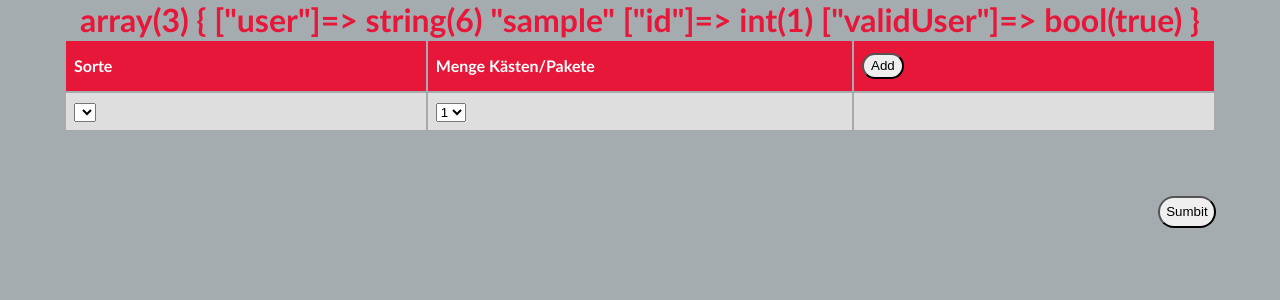
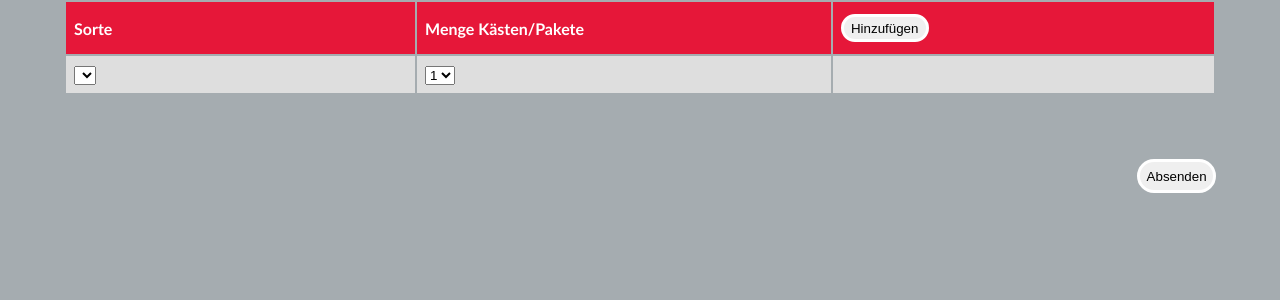
Before and after one commit to G3ndan/GetraenkeMaster, a PHP site: page / in a window 1280 px wide. Shown: the part 128-428 px from the top of the page. Run offline with PHP 8.4, Linux system fonts and the light colour scheme; the visitor is signed in with stand-in values (Sample User, id 1); data that the repository does not hold is empty; some libraries are stand-ins or nearby versions.

Commit message:
Add files via upload

```diff
--- a/PHP/list.php
+++ b/PHP/list.php
@@ -1,3 +1,3 @@
 <?php
-$list = ["db", "email", "form", "list", "options", "stats", "newUser", "authenticate", "checkMail", "changePw", "logout"];
+$list = ["db","email","form", "list", "options", "stats", "newUser", "authenticate", "checkMail", "changePw", "logout"];
 ?>
--- a/PHP/menu.php
+++ b/PHP/menu.php
@@ -4,14 +4,14 @@ echo "<header>
     <a class='bt-menu'><i class='fas fa-bars'></i></a>
   <nav>
     <ul>
-      <li><a href='index.php'><i class='fas fa-home'></i>Home</a></li>
-      <li><a href='chart.php'><i class='far fa-chart-bar'></i>Stats</a></li>
+      <li><a href='index.php'><i class='fas fa-home'></i>Index</a></li>
+      <li><a href='chart.php'><i class='far fa-chart-bar'></i>Statistik</a></li>
       ";
       if($_SESSION['id'] == 1){
-        echo "<li><a href='addUser.php'><i class='fas fa-user'>Add User</i></a></li>";
+        echo "<li><a href='addUser.php'><i class='fas fa-user'>Benutzer Hinzufügen</i></a></li>";
       }
-      echo "<li><a href='changePassword.php'><i class='fas fa-lock'></i>Change Password</a></li>
-      <li><a href='deauth.php'><i class='fas fa-power-off'></i>Log Out</a></li>
+      echo "<li><a href='changePassword.php'><i class='fas fa-lock'></i>Passwort ändern</a></li>
+      <li><a href='deauth.php'><i class='fas fa-power-off'></i>Abmelden</a></li>
     </ul>
   </nav>
 </div>
--- a/PHP/newUser.php
+++ b/PHP/newUser.php
@@ -1,4 +1,5 @@
 <?php
+error_reporting(0);
 session_start();
 if(isset($_SESSION['id']) && $_SESSION['id'] == 1){
   if(isset($_POST['email']) && !empty($_POST['email'])){
--- a/public_html/CSS/style.css
+++ b/public_html/CSS/style.css
@@ -123,6 +123,7 @@ h1{
   float: right;
   margin-right: 5%;
   border-radius: 20px;
+  border: solid white;
   padding: 0.5%;
 }
 
@@ -145,6 +146,7 @@ h1{
   display: block;
   float: left;
   border-radius: 20px;
+  border: solid white;
   padding-top: 1%;
   padding-bottom: 1%;
   padding-left: 2%;
@@ -154,6 +156,7 @@ h1{
 .del{
   display: block;
   border-radius: 20px;
+  border: solid white;
   padding-top: 1%;
   padding-bottom: 1%;
   padding-left: 2%;
--- a/public_html/handler.php
+++ b/public_html/handler.php
@@ -1,5 +1,5 @@
 <?php
-//require "../PHP/checkValidUser.php";
+require "../PHP/checkValidUser.php";
 
 if(isset($_POST['p']) && !empty($_POST['p'])){
   $script = $_POST['p'];
--- a/public_html/index.php
+++ b/public_html/index.php
@@ -5,25 +5,19 @@ require_once "../PHP/setValidUser.php";
  <html lang="de">
  <?php include "../PHP/head.php" ?>
  <title>Getränkemanager</title>
- <meta charset="utf-8">
- <meta name="viewport" content="width= device-width, user-scalable=no, initial-scale=1.0, maximum-scale=1.0, minimum-scale=1.0">
  <link rel="stylesheet" type="text/css" href="CSS/style.css?v1" />
- <link rel="stylesheet" href="https://use.fontawesome.com/releases/v5.6.3/css/all.css" integrity="sha384-UHRtZLI+pbxtHCWp1t77Bi1L4ZtiqrqD80Kn4Z8NTSRyMA2Fd33n5dQ8lWUE00s/" crossorigin="anonymous">
-<script type="text/javascript" src="JS/jquery-3.3.1.min.js"></script>
  <script type="text/javascript" src="JS/jquery.validate.js"></script>
- <script type="text/javascript" src="JS/functions.js"></script>
  </head>
  <body>
 
 <?php include "../PHP/menu.php" ?>
- <h1><?php var_dump($_SESSION); ?></h1>
  <form  onsubmit="Evaluate(); return false;" method="post">
    <table id="tb1">
      <thead>
        <tr>
          <th>Sorte</th>
          <th>Menge Kästen/Pakete</th>
-         <th><button id="add" type="button">Add</button></th>
+         <th><button id="add" type="button">Hinzufügen</button></th>
        </tr>
      </thead>
      <tbody>
@@ -45,7 +39,7 @@ require_once "../PHP/setValidUser.php";
        </tr>
      </tbody>
    </table>
-   <button type="submit" id="submit" name="button">Sumbit</button>
+   <button type="submit" id="submit" name="button">Absenden</button>
  </form>
  </body>
 
```
Also changed, not shown: PHP/email.php (+24 -14 lines), public_html/CSS/chart.css (+5 -4 lines), public_html/CSS/login.css (+5 -11 lines), public_html/addUser.php (+15 -10 lines).
